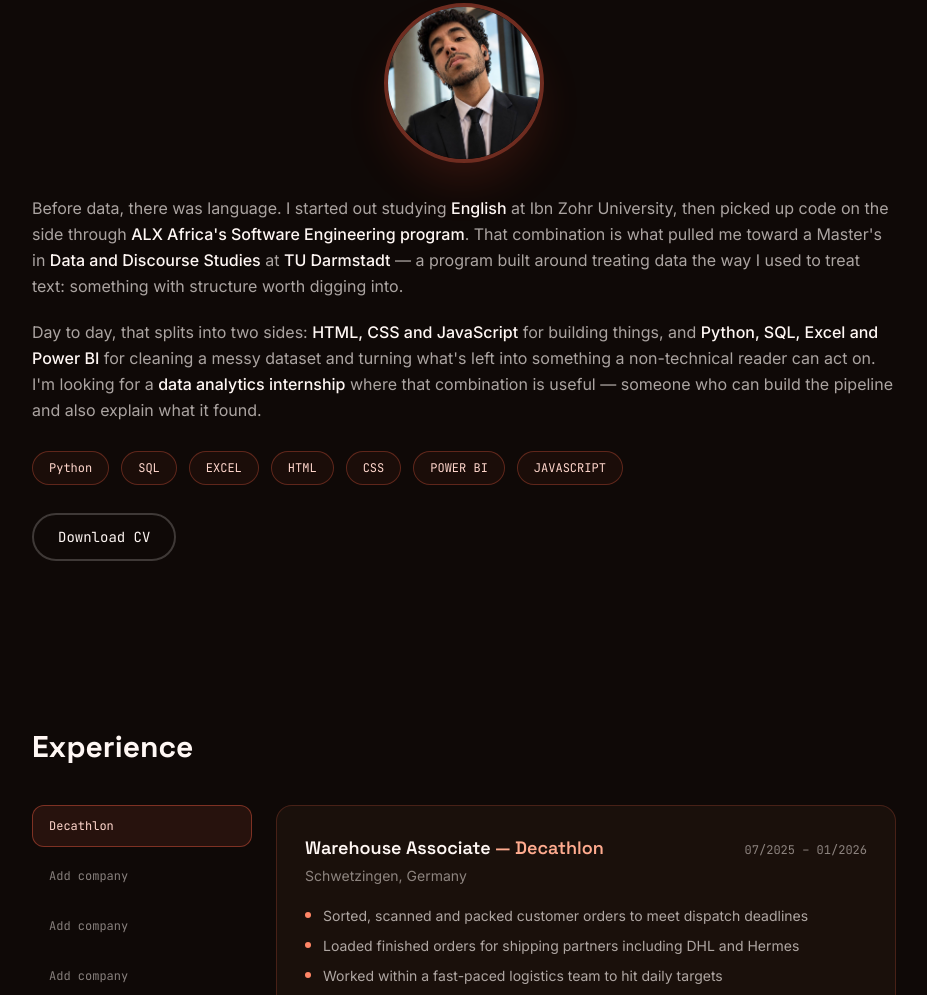
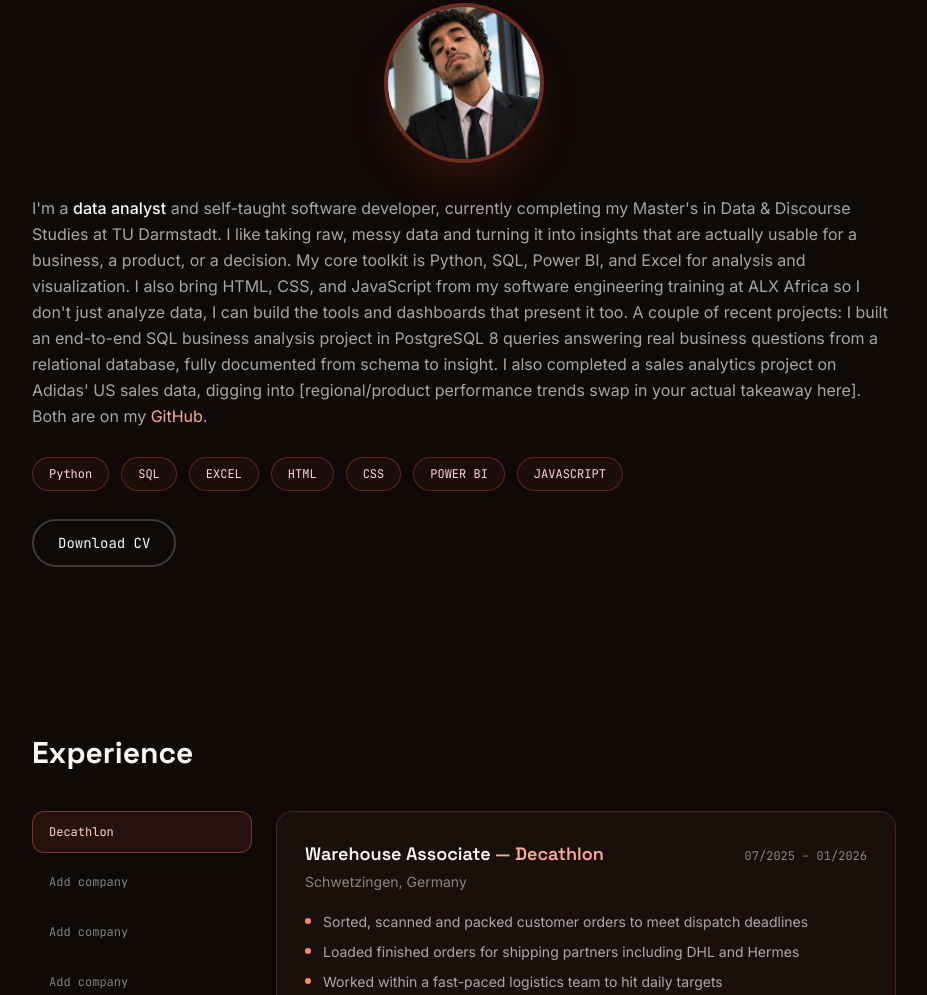
Before and after one commit to SALAHDDINEDKAKI/Protfolio, a plain HTML site: page index.html in a window 1280 px wide. Shown: the part 879-1874 px from the top of the page, without its empty margins (176-1103 px from the left). Drawn offline with nearby package versions, Linux system fonts and the light colour scheme.

```diff
--- a/index.html
+++ b/index.html
@@ -141,8 +141,11 @@
       </div>
 
       <div data-reveal class="space-y-5 text-cream/65 text-base leading-relaxed">
-        <p>Before data, there was language. I started out studying <span class="text-cream font-medium">English</span> at Ibn Zohr University, then picked up code on the side through <span class="text-cream font-medium">ALX Africa's Software Engineering program</span>. That combination is what pulled me toward a Master's in <span class="text-cream font-medium">Data and Discourse Studies</span> at <span class="text-cream font-medium">TU Darmstadt</span> — a program built around treating data the way I used to treat text: something with structure worth digging into.</p>
-        <p>Day to day, that splits into two sides: <span class="text-cream font-medium">HTML, CSS and JavaScript</span> for building things, and <span class="text-cream font-medium">Python, SQL, Excel and Power BI</span> for cleaning a messy dataset and turning what's left into something a non-technical reader can act on. I'm looking for a <span class="text-cream font-medium">data analytics internship</span> where that combination is useful — someone who can build the pipeline and also explain what it found.</p>
+        <p>I'm a <span class="text-cream font-medium">data analyst</span> and self-taught software developer, currently completing my Master's in Data & Discourse Studies at TU Darmstadt. I like taking raw, messy data and turning it into insights that are actually usable for a business, a product, or a decision.
+
+        My core toolkit is Python, SQL, Power BI, and Excel for analysis and visualization. I also bring HTML, CSS, and JavaScript from my software engineering training at ALX Africa so I don't just analyze data, I can build the tools and dashboards that present it too.
+
+        A couple of recent projects: I built an end-to-end SQL business analysis project in PostgreSQL 8 queries answering real business questions from a relational database, fully documented from schema to insight. I also completed a sales analytics project on Adidas' US sales data, digging into [regional/product performance trends swap in your actual takeaway here]. Both are on my <a href="https://github.com/SALAHDDINEDKAKI" target="_blank" rel="noopener noreferrer" class="text-tomato-300 hover:underline">GitHub</a>.
       </div>
 
       <div data-reveal class="mt-7 flex flex-wrap gap-3">
```
Also changed, not shown: assets/protfolio_banner.png (added).
